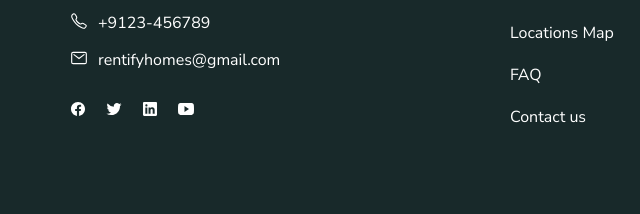
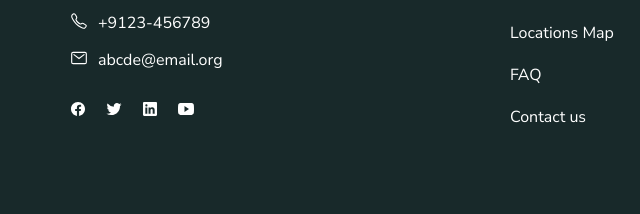
Before and after one commit to swathysajeev0307/swathysajeev0307.github.io, a plain HTML site: page index.html in a window 1280 px wide. Shown: the part 5528-5742 px from the top of the page, 0-640 px from the left. Drawn offline with nearby package versions, Linux system fonts and the light colour scheme.

Commit message:
Update index.html

```diff
--- a/index.html
+++ b/index.html
@@ -1241,7 +1241,7 @@
               <a href="mailto:rentifyhomes@gmail.com" class="contact-link">
                 <ion-icon name="mail-outline"></ion-icon>
 
-                <span>rentifyhomes@gmail.com</span>
+                <span>abcde@email.org</span>
               </a>
             </li>
 
```
